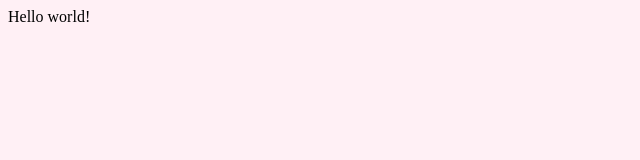
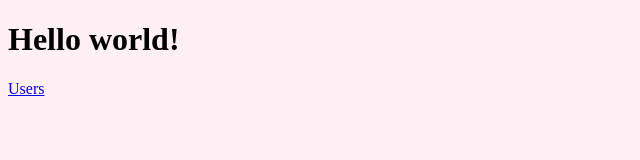
Before and after one commit to chrisintae/gatsby-tutorial-two, a Gatsby site: page / in a window 1280 px wide. Shown: the whole page, without its empty margins (0-640 px from the left). Built offline with nearby package versions, Linux system fonts and the light colour scheme; Gatsby itself is replaced by a stand-in of ours.

Commit message:
add links between pages

```diff
--- a/package.json
+++ b/package.json
@@ -14,6 +14,7 @@
   },
   "dependencies": {
     "gatsby": "^2.13.73",
+    "gatsby-cli": "^2.7.40",
     "react": "^16.9.0",
     "react-dom": "^16.9.0"
   },
--- a/src/pages/about-css-modules.js
+++ b/src/pages/about-css-modules.js
@@ -1,4 +1,5 @@
 import React from 'react'
+import { Link } from 'gatsby'
 import Container from '../components/container'
 import User from '../components/User'
 
@@ -6,6 +7,7 @@ export default () => (
     <Container>
         <h1>About CSS Modules</h1>
         <p>CSS modules are cool</p>
+        <p><Link to='/'>Home</Link></p>
         <User
             username='Jane Doe'
             avatar="https://s3.amazonaws.com/uifaces/faces/twitter/adellecharles/128.jpg"
--- a/src/pages/index.js
+++ b/src/pages/index.js
@@ -1,3 +1,9 @@
-import React from "react"
+import React from 'react'
+import { Link } from 'gatsby'
 
-export default () => <div>Hello world!</div>
+export default () => (
+    <div>
+        <h1>Hello world!</h1>
+        <Link to='/about-css-modules'>Users</Link>
+    </div>
+)
```
Also changed, not shown: 1 other file.
